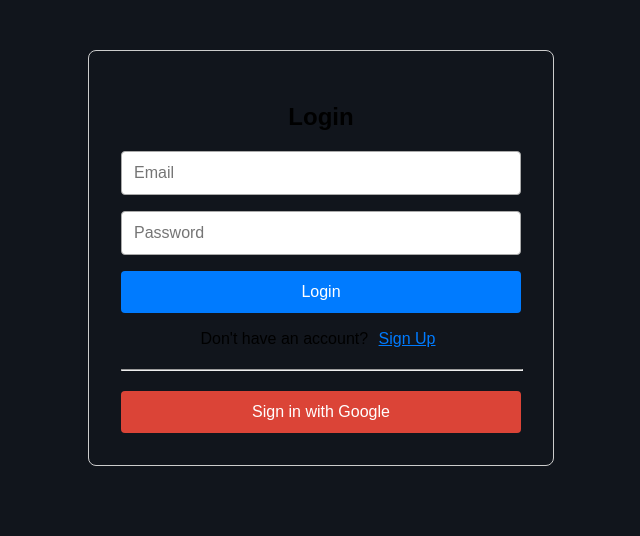
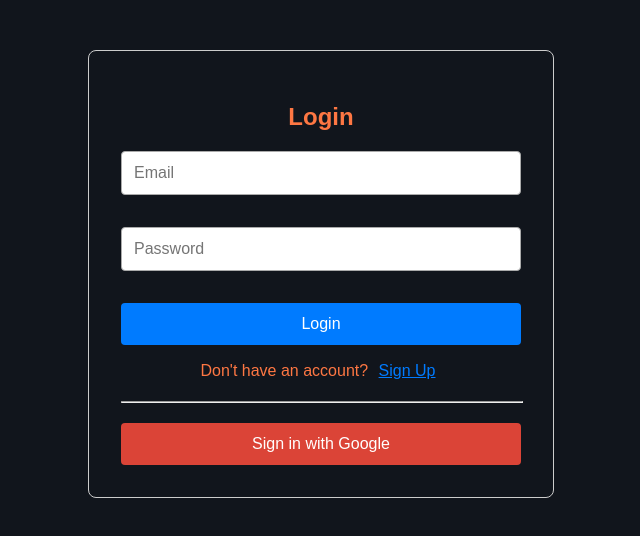
Before and after one commit to AlecLichtenberger/ChromeMemory, a React (Create React App) app in the folder frontend/: page / in a window 1280 px wide. Shown: the top 536 px of the page, without its empty margins (319-959 px from the left). Built offline with nearby package versions, Linux system fonts and the light colour scheme.

Commit message:
MVP Attained

```diff
--- a/frontend/src/components/AuthForm.js
+++ b/frontend/src/components/AuthForm.js
@@ -95,7 +95,7 @@
 
     <div style={styles.container}>
 
-      <h2>{isSignup ? "Sign Up" : "Login"}</h2>
+      <h2 style = {styles.signInText}>{isSignup ? "Sign Up" : "Login"}</h2>
       <form onSubmit={handleEmailAuth} style={styles.form}>
         <input
           type="email"
@@ -118,7 +118,7 @@
         </button>
       </form>
 
-      <p>
+      <p style = {styles.text}>
         {isSignup ? "Already have an account?" : "Don't have an account?"}{" "}
         <button
           onClick={() => setIsSignup(!isSignup)}
@@ -150,7 +150,7 @@
   form: {
     display: "flex",
     flexDirection: "column",
-    gap: "1rem",
+    gap: "2rem",
     marginBottom: "1rem",
   },
   input: {
@@ -158,6 +158,7 @@
     fontSize: "1rem",
     borderRadius: "4px",
     border: "1px solid #aaa",
+    color:"#FE7743",
   },
   button: {
     padding: "0.75rem",
@@ -167,6 +168,7 @@
     border: "none",
     borderRadius: "4px",
     cursor: "pointer",
+
   },
   googleButton: {
     padding: "0.75rem",
@@ -177,6 +179,7 @@
     borderRadius: "4px",
     cursor: "pointer",
     width: "100%",
+
   },
   toggle: {
     background: "none",
@@ -186,6 +189,17 @@
     textDecoration: "underline",
     fontSize: "1rem",
   },
+  signInText: {
+    color:"#FE7743",
+    fontFamily: "'Work Sans', Sans-serif",
+
+  },
+  text:{
+    color:"#FE7743",
+    fontFamily: "'Work Sans', Sans-serif",
+  }
+
+
 };
 
 export default AuthForm;
```
